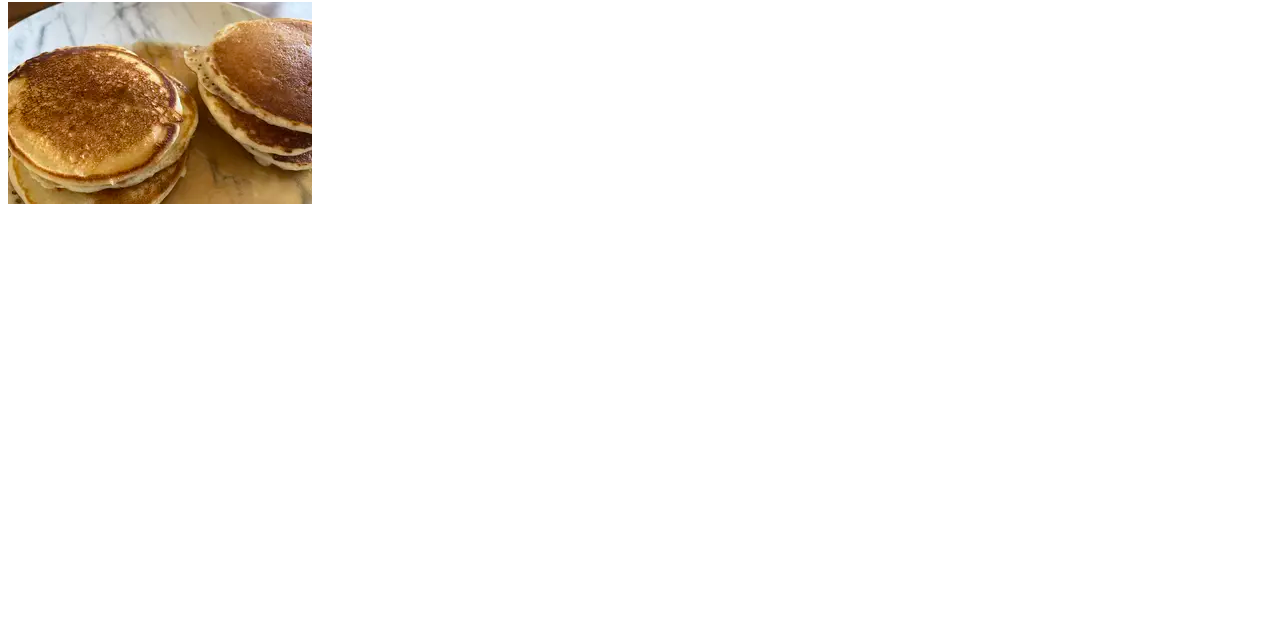
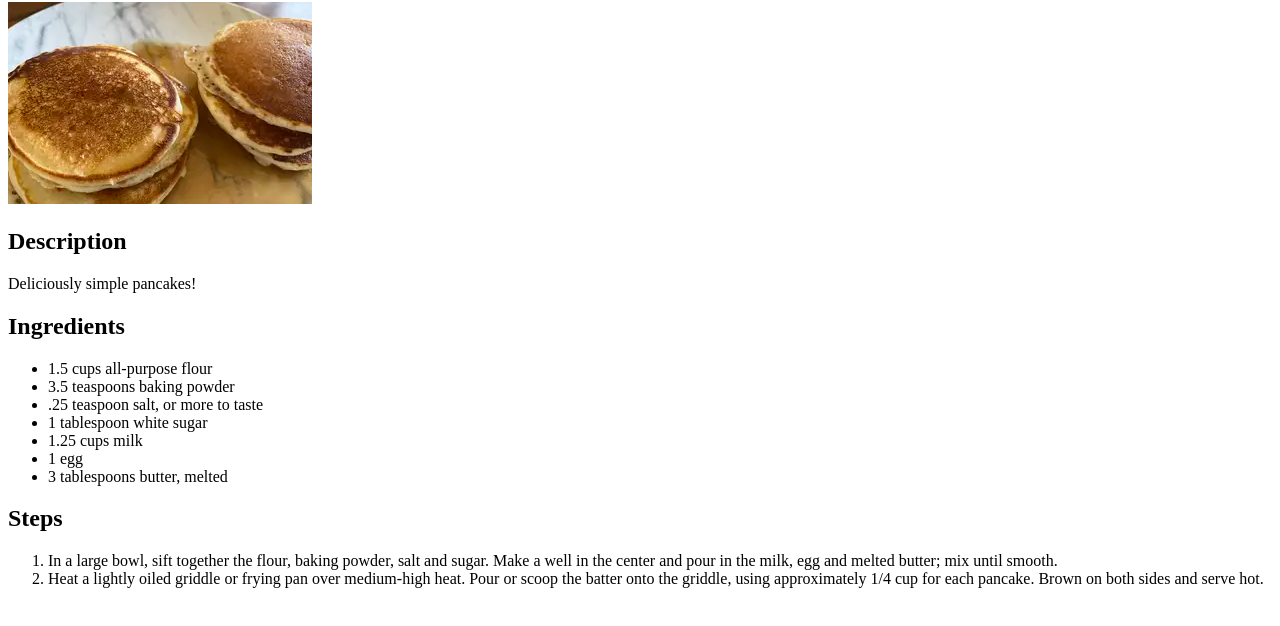
Before and after one commit to BeastWarsReboot/odin-recipes, a plain HTML site: page recipes/pancakes.html in a window 1280 px wide. Shown: the part 78-704 px from the top of the page. Drawn offline with Linux system fonts and the light colour scheme.

Commit message:
Add description, ingredients, and steps

```diff
--- a/recipes/pancakes.html
+++ b/recipes/pancakes.html
@@ -8,6 +8,33 @@
     <body>
         <h1>Pancakes Recipe</h1>
         <img src="../images/pancakes.jpg" alt="Yum, Pancakes!">
+        <h2>Description</h2>
+        <p>Deliciously simple pancakes!</p>
+
+        <h2>Ingredients</h2>
+        <ul>
+            <li>1.5 cups all-purpose flour</li>
+            <li>3.5 teaspoons baking powder</li>
+            <li>.25 teaspoon salt, or more to taste</li>
+            <li>1 tablespoon white sugar</li>
+            <li>1.25 cups milk</li>
+            <li>1 egg</li>
+            <li>3 tablespoons butter, melted</li>
+        </ul>
+
+        <h2>Steps</h2>
+        <ol>
+            <li>
+                In a large bowl, sift together the flour, baking powder, salt
+                and sugar. Make a well in the center and pour in the milk,
+                egg and melted butter; mix until smooth.
+            </li>
+            <li>
+                Heat a lightly oiled griddle or frying pan over medium-high heat.
+                Pour or scoop the batter onto the griddle, using approximately 1/4 cup
+                for each pancake. Brown on both sides and serve hot.
+            </li>
+        </ol>
 
     </body>
 </html>
```
